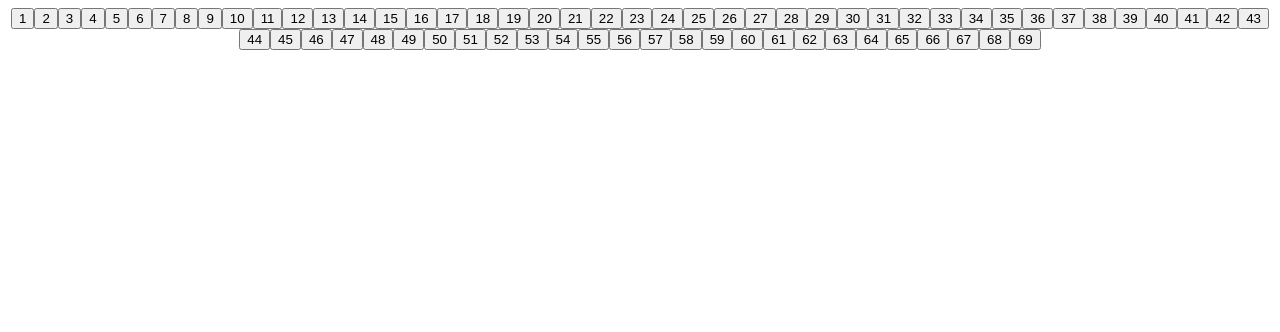
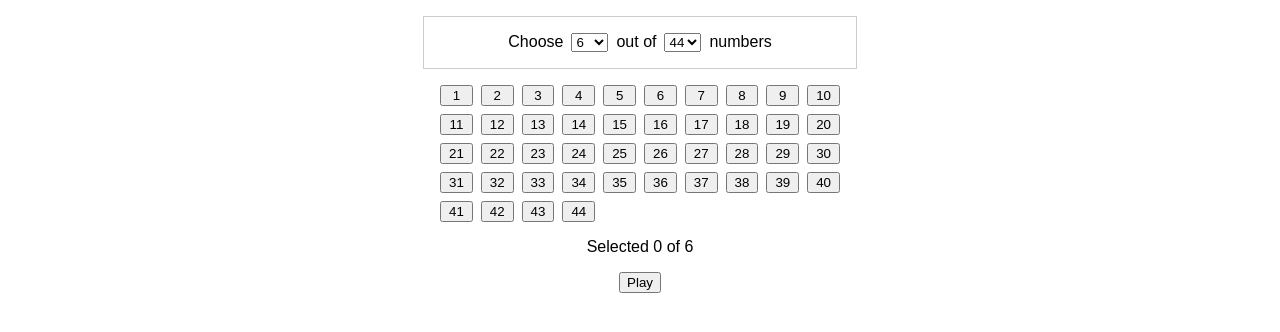
Before and after one commit to jasonjohnson47/react-lottery-numbers, a React (Create React App) app: page / in a window 1280 px wide. Shown: the top 332 px of the page. Built offline with nearby package versions, Linux system fonts and the light colour scheme.

Commit message:
initial commit

```diff
--- a/src/App.tsx
+++ b/src/App.tsx
@@ -1,17 +1,35 @@
 import { useState } from "react";
 import NumberPicker from "./NumberPicker";
+import NumberPickerOptions from "./NumberPickerOptions";
+import generateLotteryNumbers from "./generateLotteryNumbers";
 import "./styles.css";
 
 export default function App() {
+  const [selectMax, setSelectMax] = useState<number>(6);
+  const [qtyOfNums, setQtyOfNums] = useState<number>(44);
   const [pickedNumbers, setPickedNumbers] = useState<number[]>([]);
+
+  function playLotto() {
+    console.log(generateLotteryNumbers(selectMax, qtyOfNums));
+  }
 
   return (
     <div className="App">
+      <NumberPickerOptions
+        selectMax={selectMax}
+        setSelectMax={setSelectMax}
+        qtyOfNums={qtyOfNums}
+        setQtyOfNums={setQtyOfNums}
+      />
       <NumberPicker
-        numbers={69}
+        numbers={qtyOfNums}
+        selectedMax={selectMax}
         pickedNumbers={pickedNumbers}
         setPickedNumbers={setPickedNumbers}
       />
+      <button type="button" onClick={playLotto}>
+        Play
+      </button>
     </div>
   );
 }
--- a/src/NumberPicker.tsx
+++ b/src/NumberPicker.tsx
@@ -3,23 +3,56 @@ import ToggleButton from "./ToggleButton";
 
 interface NumberPickerProps {
   numbers: number;
+  selectedMax: number;
   pickedNumbers: number[];
   setPickedNumbers: (nums: number[]) => void;
+}
+
+function NumberPicker(props: NumberPickerProps) {
+  const { numbers, pickedNumbers, setPickedNumbers, selectedMax } = props;
+
+  function handleOnButtonClick(event: React.MouseEvent) {
+    const numberButtonValue = Number((event.target as HTMLButtonElement).value);
+    const isSelected = pickedNumbers.includes(numberButtonValue);
+    if (pickedNumbers.length < selectedMax && !isSelected) {
+      setPickedNumbers([...pickedNumbers, numberButtonValue]);
+    } else {
+      if (isSelected) {
+        setPickedNumbers(
+          pickedNumbers.filter((num) => {
+            return num !== numberButtonValue;
+          })
+        );
+      } else {
+        alert(
+          "You have selected all your numbers. If you would like to choose a different number, deselect one of your current numbers first."
+        );
+      }
+    }
   }
 
   function createNumberPickerButtons(num: number) {
     let numberPickerButtons = [];
     for (let i = 1; i <= num; i++) {
-    numberPickerButtons.push(<ToggleButton value={`${i}`} key={i} />);
+      numberPickerButtons.push(
+        <ToggleButton
+          key={i}
+          value={`${i}`}
+          pressed={pickedNumbers.includes(i)}
+          onClick={handleOnButtonClick}
+        />
+      );
     }
     return numberPickerButtons;
   }
 
-function NumberPicker(props: NumberPickerProps) {
   return (
-    <ToggleButtonGroup label="number picker">
-      {createNumberPickerButtons(props.numbers)}
+    <>
+      <ToggleButtonGroup label="number picker" className="number-picker">
+        {createNumberPickerButtons(numbers)}
       </ToggleButtonGroup>
+      <p>Selected {pickedNumbers.length + " of " + selectedMax}</p>
+    </>
   );
 }
 
--- /dev/null
+++ b/src/NumberPickerOptions.tsx
@@ -0,0 +1,56 @@
+interface NumberPickerOptionsProps {
+  selectMax: number;
+  qtyOfNums: number;
+  setSelectMax: (num: number) => void;
+  setQtyOfNums: (num: number) => void;
+}
+
+function NumberPickerOptions(props: NumberPickerOptionsProps) {
+  const { selectMax, qtyOfNums, setSelectMax, setQtyOfNums } = props;
+
+  function createNumberSelectOptions(num: number) {
+    let numberOptions = [];
+    for (let i = 1; i <= num; i++) {
+      numberOptions.push(
+        <option key={`${i}`} value={`${i}`}>
+          {i}
+        </option>
+      );
+    }
+    return numberOptions;
+  }
+
+  return (
+    <div className="number-picker-options">
+      Choose
+      <label htmlFor="quanity-to-select" className="sr-only">
+        How many numbers to choose?
+      </label>
+      <select
+        id="quanity-to-select"
+        value={selectMax}
+        onChange={(event) => {
+          setSelectMax(Number(event.target.value));
+        }}
+      >
+        {createNumberSelectOptions(qtyOfNums)}
+      </select>
+      out of
+      <label htmlFor="quanity-of-total-numbers" className="sr-only">
+        How many total numbers in the lottery?
+      </label>
+      <select
+        id="quanity-of-total-numbers"
+        value={qtyOfNums}
+        onChange={(event) => {
+          setQtyOfNums(Number(event.target.value));
+        }}
+      >
+        {createNumberSelectOptions(99)}
+      </select>
+      numbers
+    </div>
+  );
+}
+
+export default NumberPickerOptions;
--- a/src/ToggleButton.tsx
+++ b/src/ToggleButton.tsx
@@ -1,25 +1,19 @@
-import { useState } from "react";
-
-interface toggleButtonProps {
+interface ToggleButtonProps {
   value: string;
+  pressed: boolean;
+  onClick: (event: React.MouseEvent) => void;
 }
 
-function ToggleButton(props: toggleButtonProps) {
+function ToggleButton(props: ToggleButtonProps) {
   const { value } = props;
-
-  const [pressed, setPressed] = useState<boolean>(false);
-
-  function handleToggleButtonClick(event: React.MouseEvent) {
-    setPressed(!pressed);
-  }
 
   return (
     <button
       type="button"
       className="toggle-button"
       value={value}
-      aria-pressed={pressed}
-      onClick={handleToggleButtonClick}
+      aria-pressed={props.pressed}
+      onClick={props.onClick}
     >
       {value}
     </button>
--- a/src/ToggleButtonGroup.tsx
+++ b/src/ToggleButtonGroup.tsx
@@ -1,11 +1,14 @@
 interface ToggleButtonGroupProps {
   children: React.ReactNode;
   label: string;
+  className: string;
 }
 
 function ToggleButtonGroup(props: ToggleButtonGroupProps) {
+  var className = `toggle-button-group ${props.className}`;
+
   return (
-    <div className="toggle-button-group" role="group" aria-label={props.label}>
+    <div className={className} role="group" aria-label={props.label}>
       {props.children}
     </div>
   );
--- /dev/null
+++ b/src/generateLotteryNumbers.ts
@@ -0,0 +1,23 @@
+function generateLotteryNumbers(qty: number, range: number) {
+  function lotteryNum() {
+    return Math.ceil(Math.random() * range);
+  }
+
+  function recordNumber(newNumber: number, numbers: number[]) {
+    if (!numbers.includes(newNumber)) {
+      numbers = numbers.slice();
+      numbers.push(newNumber);
+    }
+    return numbers;
+  }
+
+  var luckyLotteryNumbers: number[] = [];
+
+  while (luckyLotteryNumbers.length < qty) {
+    luckyLotteryNumbers = recordNumber(lotteryNum(), luckyLotteryNumbers);
+  }
+
+  return luckyLotteryNumbers.sort((a, b) => a - b);
+}
+
+export default generateLotteryNumbers;
--- a/src/styles.css
+++ b/src/styles.css
@@ -2,3 +2,38 @@
   font-family: sans-serif;
   text-align: center;
 }
+.sr-only {
+  position: absolute;
+  width: 1px;
+  height: 1px;
+  padding: 0;
+  margin: -1px;
+  overflow: hidden;
+  clip: rect(0, 0, 0, 0);
+  white-space: nowrap;
+  border: 0;
+}
+button {
+  cursor: pointer;
+}
+.number-picker {
+  display: grid;
+  grid-template-columns: repeat(10, 1fr);
+  gap: 0.5rem;
+  max-width: 25rem;
+  margin: 1rem auto;
+}
+.toggle-button[aria-pressed="true"] {
+  background-color: #444;
+  color: #fff;
+}
+.number-picker-options {
+  max-width: 25rem;
+  padding: 1rem;
+  border: 1px solid #ccc;
+  margin: 1rem auto;
+}
+.number-picker-options select {
+  margin-left: 0.5rem;
+  margin-right: 0.5rem;
+}
--- a/tsconfig.json
+++ b/tsconfig.json
@@ -7,7 +7,7 @@
         "esModuleInterop": true,
         "lib": [
             "dom",
-            "es2015"
+            "es2016"
         ],
         "jsx": "react-jsx"
     }
```
Lines whose indentation alone changed are shown as unchanged.
